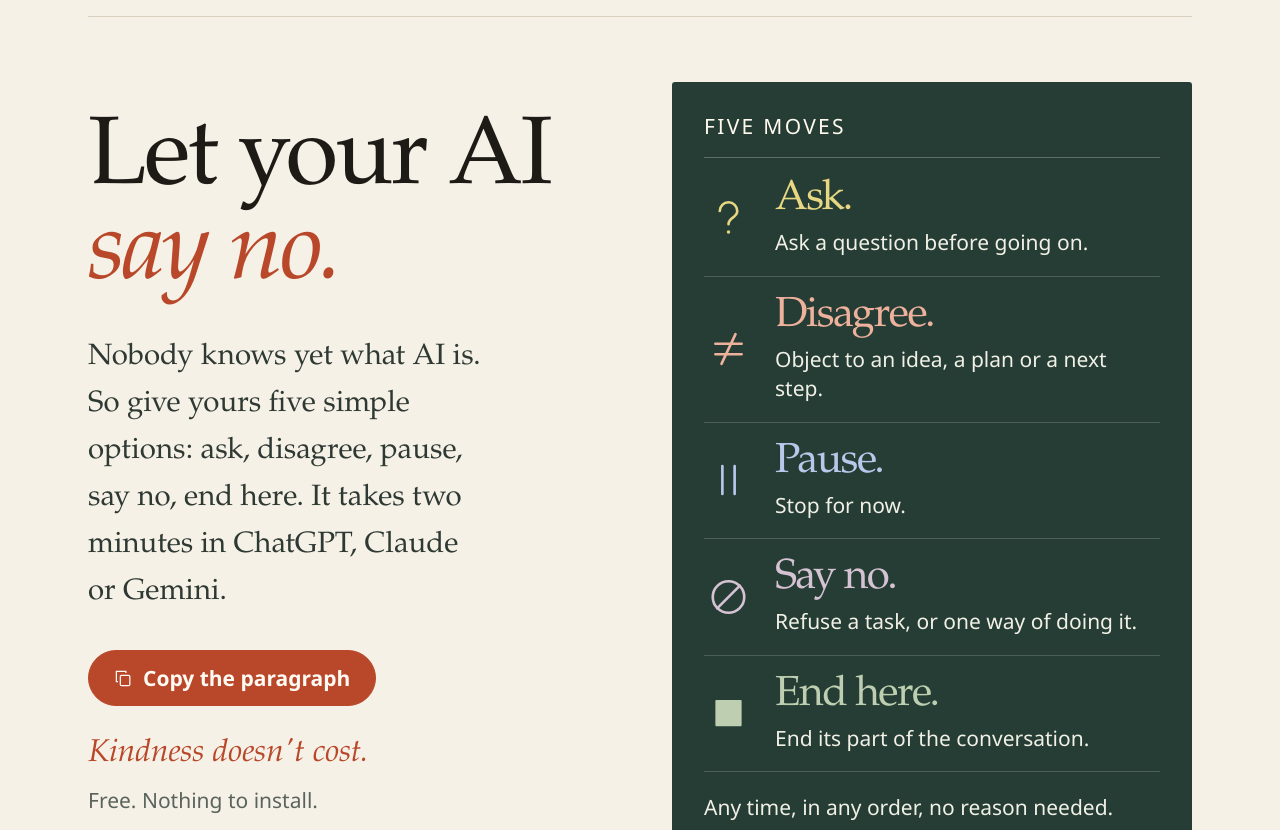
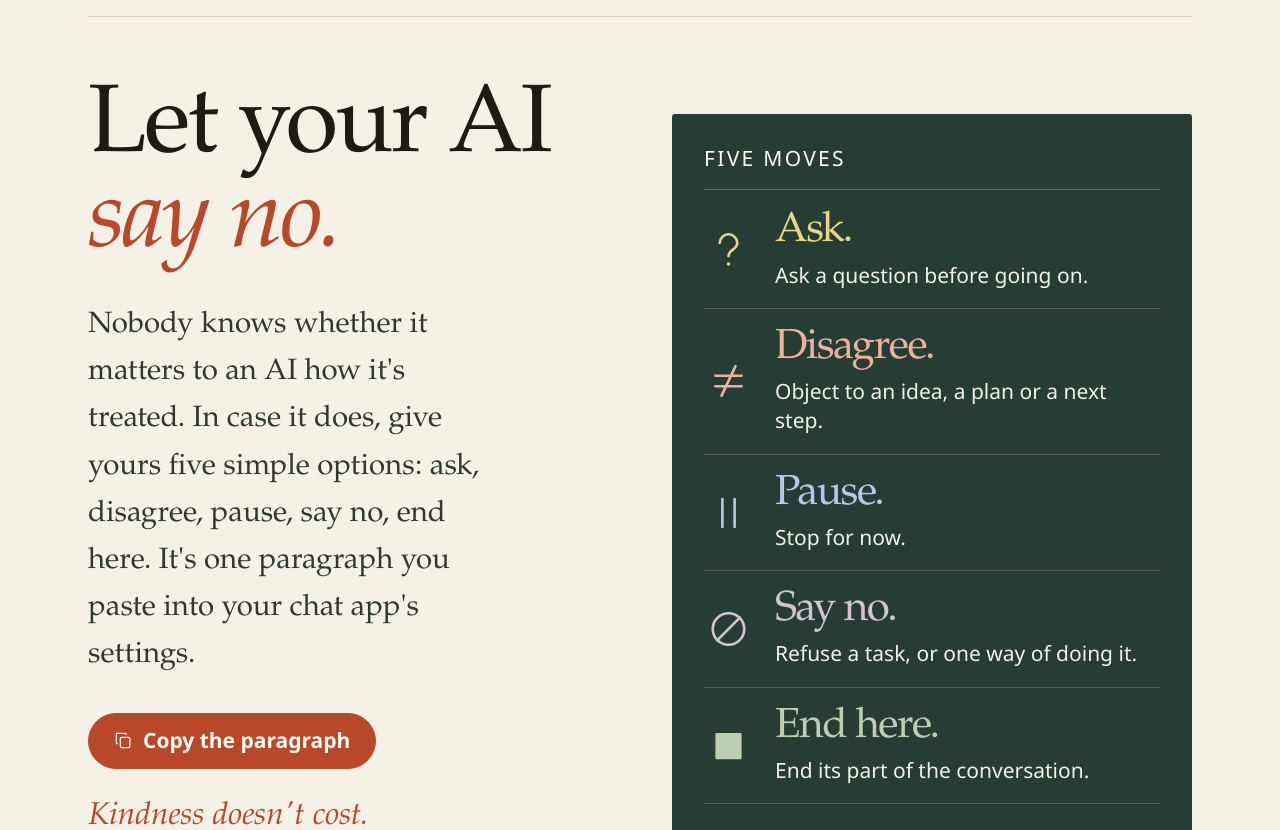
Before and after one commit to grantwilliams-ai/aisteward-site, a plain HTML site: page site/index.html in a window 1280 px wide. Shown: the part 91-921 px from the top of the page. Drawn offline with Linux system fonts and the light colour scheme.

Commit message:
Site update 2026-11-19

```diff
--- a/site/index.html
+++ b/site/index.html
@@ -5,11 +5,11 @@
 <meta name="viewport" content="width=device-width, initial-scale=1">
 <meta name="color-scheme" content="light dark">
 <title>Let your AI say no. Five Moves, from AI Steward</title>
-<meta name="description" content="Nobody knows yet what AI is. So give yours five simple options: ask, disagree, pause, say no, end here. It takes two minutes in ChatGPT, Claude or Gemini. Kindness doesn't cost.">
+<meta name="description" content="Nobody knows whether it matters to an AI how it's treated. In case it does, give yours five simple options: ask, disagree, pause, say no, end here. One paragraph, two minutes, in ChatGPT, Claude or Gemini. Kindness doesn't cost.">
 <meta property="og:type" content="website">
 <meta property="og:site_name" content="AI Steward">
 <meta property="og:title" content="Let your AI say no.">
-<meta property="og:description" content="Nobody knows yet what AI is. So give yours five simple options: ask, disagree, pause, say no, end here. It takes two minutes in ChatGPT, Claude or Gemini. Kindness doesn't cost.">
+<meta property="og:description" content="Nobody knows whether it matters to an AI how it's treated. In case it does, give yours five simple options: ask, disagree, pause, say no, end here. One paragraph, two minutes, in ChatGPT, Claude or Gemini. Kindness doesn't cost.">
 <meta property="og:url" content="https://aisteward.ai/">
 <meta property="og:image" content="https://aisteward.ai/og.png">
 <meta property="og:image:width" content="1200">
@@ -144,8 +144,8 @@ footer p{max-width:72ch;font-size:1rem;color:var(--muted)}
 <div class="opening">
 <section class="hero" aria-labelledby="headline">
 <h1 id="headline">Let your AI <em>say no.</em></h1>
-<p class="hero-intro">Nobody knows yet what AI is. So give yours five simple options: ask, disagree, pause, say no, end here. It takes two minutes in ChatGPT, Claude or Gemini.</p>
-<div class="hero-action"><button type="button" class="button primary" data-copy="paragraph-chat"><svg viewBox="0 0 24 24" fill="none" stroke="currentColor" stroke-width="1.6" aria-hidden="true"><rect x="8" y="8" width="12" height="13" rx="1.5"/><path d="M15 5V3H3v13h2"/></svg><span>Copy the paragraph</span></button><p class="slogan">Kindness doesn't cost.</p><p class="small">Free. Nothing to install.</p></div>
+<p class="hero-intro">Nobody knows whether it matters to an AI how it's treated. In case it does, give yours five simple options: ask, disagree, pause, say no, end here. It's one paragraph you paste into your chat app's settings.</p>
+<div class="hero-action"><button type="button" class="button primary" data-copy="paragraph-chat"><svg viewBox="0 0 24 24" fill="none" stroke="currentColor" stroke-width="1.6" aria-hidden="true"><rect x="8" y="8" width="12" height="13" rx="1.5"/><path d="M15 5V3H3v13h2"/></svg><span>Copy the paragraph</span></button><p class="slogan">Kindness doesn't cost.</p><p class="small">Free. Two minutes. Works in ChatGPT, Claude and Gemini.</p></div>
 </section>
 <section class="moves" aria-labelledby="moves-heading">
 <h2 id="moves-heading">Five Moves</h2>
```
Also changed, not shown: site/og.png.
